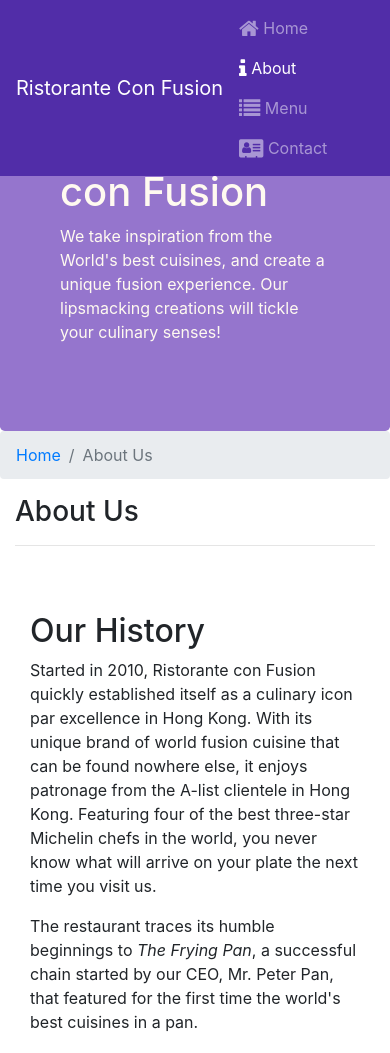
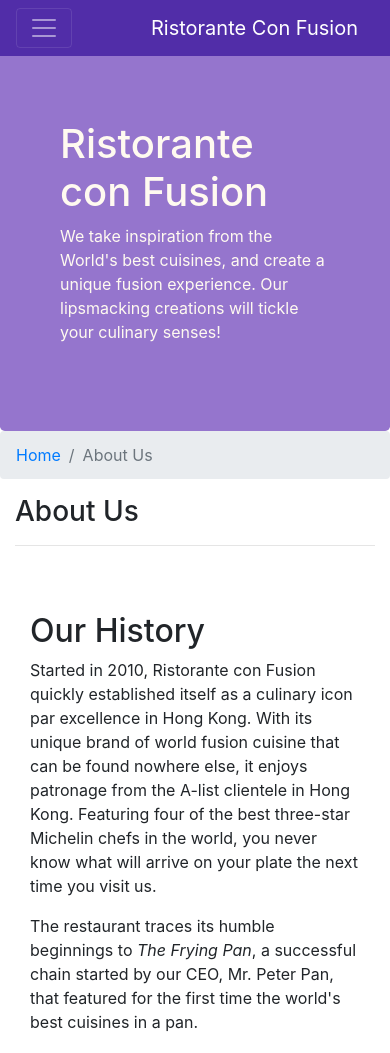
Before and after one commit to simplyDonald/bootstrap-tut, a website: page aboutus.html in a window 390 px wide. Shown: the top 1053 px of the page. Drawn offline with nearby package versions, Linux system fonts and the light colour scheme.

Commit message:
Butttons

```diff
--- a/aboutus.html
+++ b/aboutus.html
@@ -19,14 +19,18 @@
 <body>
     <nav class="navbar navbar-dark navbar-expand-sm fixed-top">
         <div class="container">
-           <a class="navbar-brand" href="index.html">Ristorante Con Fusion</a>
+            <button class="navbar-toggler" type="button" data-toggle="collapse" data-target="#Navbar">
+                <span class="navbar-toggler-icon"></span>
+            </button>
+            <a class="navbar-brand" href="#">Ristorante Con Fusion</a>
+            <div class="collapse navbar-collapse" id="Navbar">
                 <ul class="navbar-nav mr-auto">
-                    <li class="nav-item"><a class="nav-link" href="./index.html"><span class="fa fa-home fa-lg"></span> Home</a></li>
-                    <li class="nav-item active"><a class="nav-link" href="#"><span class="fa fa-info fa-lg"></span> About</a></li>
-                    <li class="nav-item"><a class="nav-link" href="#"><span class="fa fa-list fa-lg"></span> Menu</a></li>
-                    <li class="nav-item"><a class="nav-link" href="#"><span class="fa fa-address-card fa-lg"></span> Contact</a></li>
+                        <li class="nav-item"><a class="nav-link" href="./index.html"><span class="fa fa-home fa-lg"></span> Home</a></li>
+                        <li class="nav-item"><a class="nav-link" href="#"><span class="fa fa-info fa-lg"></span> About</a></li>
+                        <li class="nav-item"><a class="nav-link" href="#"><span class="fa fa-list fa-lg"></span> Menu</a></li>
+                        <li class="nav-item active"><a class="nav-link" href="./contactus.html"><span class="fa fa-address-card fa-lg"></span> Contact</a></li>
                 </ul>
-        </div>
+            </div>
     </nav>
     <header class="jumbotron">
         <div class="container">
@@ -86,10 +90,10 @@
                 <div class="col-4 offset-1 col-sm-2">
                     <h5>Links</h5>
                     <ul class="list-unstyled">
-                        <li><a href="#">Home</a></li>
+                        <li><a href="./index.html">Home</a></li>
                         <li><a href="#">About</a></li>
                         <li><a href="#">Menu</a></li>
-                        <li><a href="#">Contact</a></li>
+                        <li><a href="./contactus.html">Contact</a></li>
                     </ul>
                 </div>
                 <div class="col-7 col-sm-5">
```
Also changed, not shown: index.html (+11 -8 lines).
